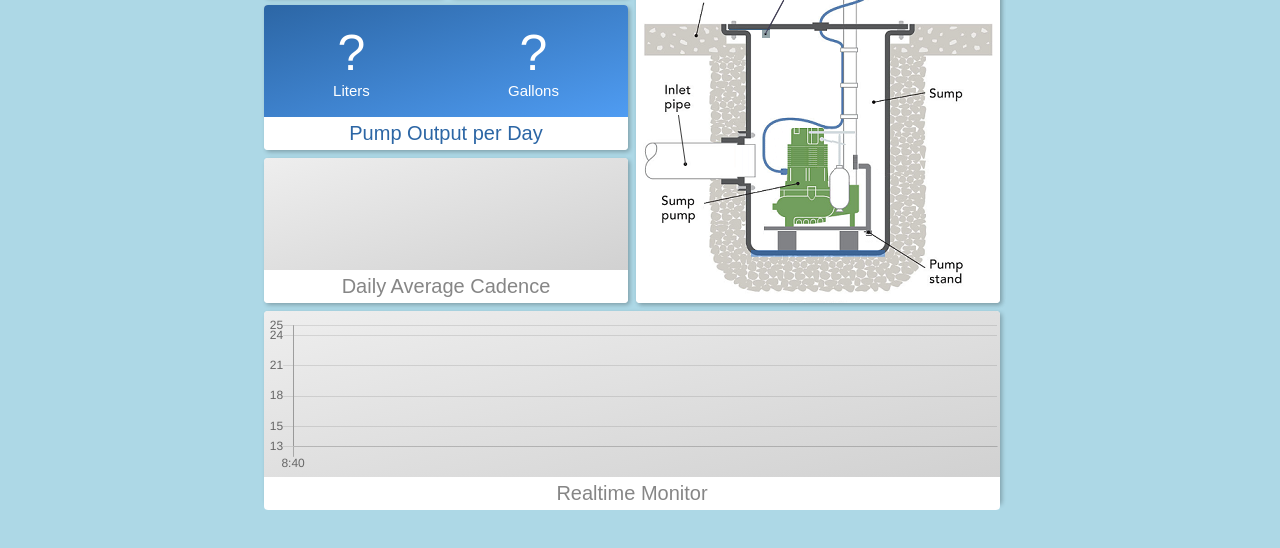
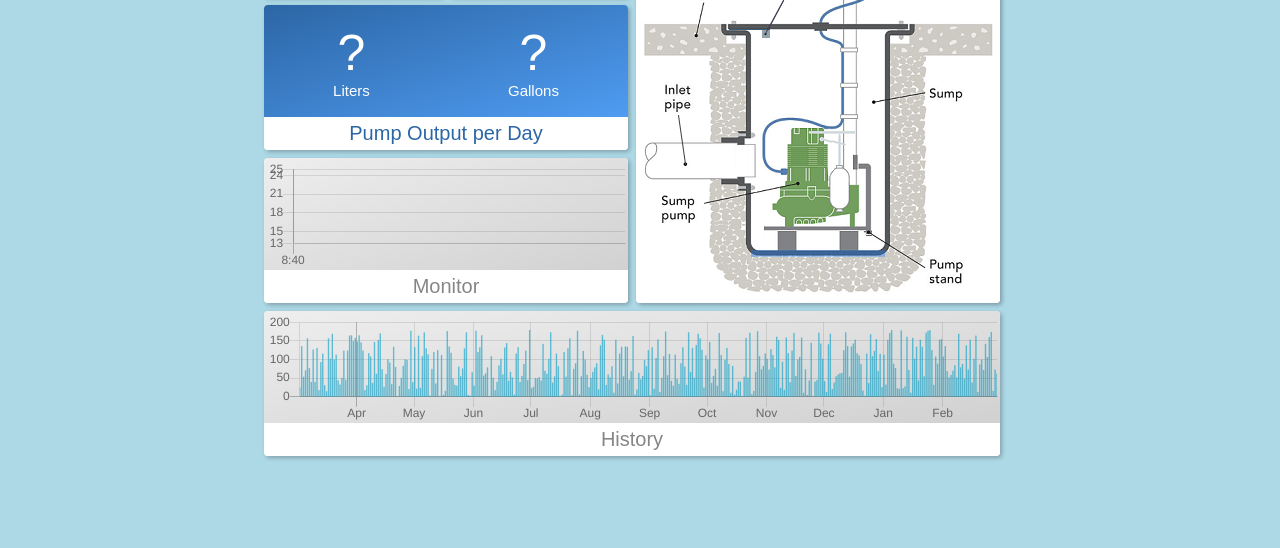
Before and after one commit to holecekales/Cortex, a website: page public/index.html in a window 1280 px wide. Shown: the part 254-802 px from the top of the page. Drawn offline with nearby package versions, Linux system fonts and the light colour scheme; no server answers.

Commit message:
Adding History Chart (no real data yet)

```diff
--- a/public/css/pump.css
+++ b/public/css/pump.css
@@ -46,7 +46,7 @@
 #six {
   grid-column:  1 / 5;
   grid-row:     4 / 5;
-  height: 200px;
+
 }
 
 /* ---------------------- */
@@ -148,6 +148,10 @@
   padding-top: 7px;
 }
 
+#myChart2 {
+  padding-top: 7px;
+}
+
 /**********************/
 /* Tile Colorization  */
 /**********************/
@@ -191,7 +195,7 @@
 /* Blue Tile          */
 /* ------------------ */
 .tile.blue .header {
-  background: linear-gradient(to bottom right, #2c66a5, #4f9cf2);
+  background: linear-gradient(to bottom right, #009fc7, #4f9cf2);
 }
 
 .tile.blue .widget {
--- a/public/js/pump.js
+++ b/public/js/pump.js
@@ -15,6 +15,10 @@ var Pump = (function () {
         this.timeData = [];
         this.level = [];
         this.chart = null;
+        // history chart
+        this.historyData = [];
+        this.historyCount = [];
+        this.historyChart = null;
         // pump monitoring
         this.lastUpdateTime = 0;
         this.updateWatchdog = 0;
@@ -122,16 +126,55 @@ var Pump = (function () {
             }
         };
         //Get the context of the canvas element we want to select
-        this.ctx = document.getElementById("myChart").getContext("2d");
         Chart.defaults.global.animation.duration = 0;
         Chart.defaults.global.elements.point.radius = 0;
         Chart.defaults.global.elements.point.hitRadius = 3;
         Chart.defaults.global.elements.line.borderWidth = 1;
-        this.chart = new Chart(this.ctx, {
+        this.chart = new Chart("myChart", {
             type: 'line',
             data: data,
             options: basicOption
         });
+        this.chart.canvas.parentNode.style.height = '60px';
+        // >>>>>>>>> setup history chart <<<<<<<<<<<<<<
+        var date = new Date().getTime();
+        for (var i = 0; i < 365; i++) {
+            date += 86400000;
+            this.historyData[i] = date;
+            this.historyCount[i] = { x: date, y: Math.round(Math.random() * 180) };
+        }
+        var barChartData2 = {
+            // labels : this.historyData,
+            datasets: [
+                {
+                    backgroundColor: 'rgba(0,159,199,0.6)',
+                    data: this.historyCount
+                },
+            ]
+        };
+        this.historyChart = new Chart("myChart2", {
+            type: 'bar',
+            data: barChartData2,
+            options: {
+                maintainAspectRatio: false,
+                legend: {
+                    display: false
+                },
+                scales: {
+                    xAxes: [{
+                            type: 'time',
+                            time: {
+                                unit: 'month',
+                                stepSize: 1,
+                                displayFormats: {
+                                    month: 'MMM'
+                                }
+                            }
+                        }]
+                }
+            }
+        });
+        this.historyChart.canvas.parentNode.style.height = '60px';
     };
     // -------------------------------------------------------------------------
     // init
--- a/public/pump.html
+++ b/public/pump.html
@@ -54,10 +54,10 @@
     <div id="five" class="cell">
       <div class="tile chartGray">
         <div class="widget">
-
+          <canvas id="myChart" width="180" height="90"></canvas>
         </div>
         <div class="label">
-          <div class="title">Daily Average Cadence</div>
+          <div class="title">Monitor</div>
         </div>
       </div>
     </div>
@@ -66,11 +66,11 @@
       <div class="tile chartGray">
         <div class="widget">
           <!-- chart goes here-->
-          <canvas id="myChart" width="180" height="90"></canvas>
+          <canvas id="myChart2" width="180" height="90"></canvas>
 
         </div>
         <div class="label">
-          <div class="title">Realtime Monitor</div>
+          <div class="title">History</div>
         </div>
       </div>
     </div>
```
Also changed, not shown: FrontEndTS/pump.ts (+61 -5 lines).
